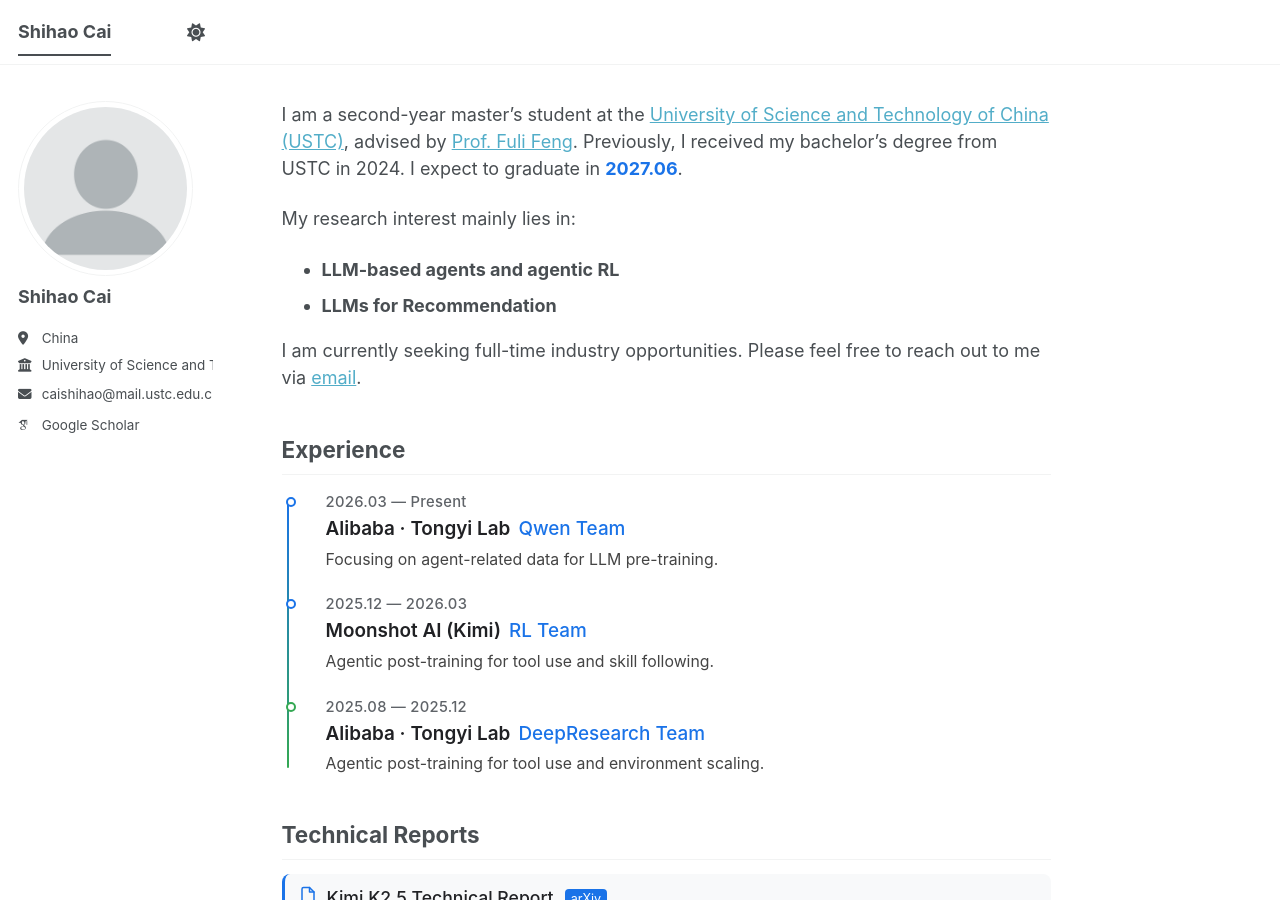
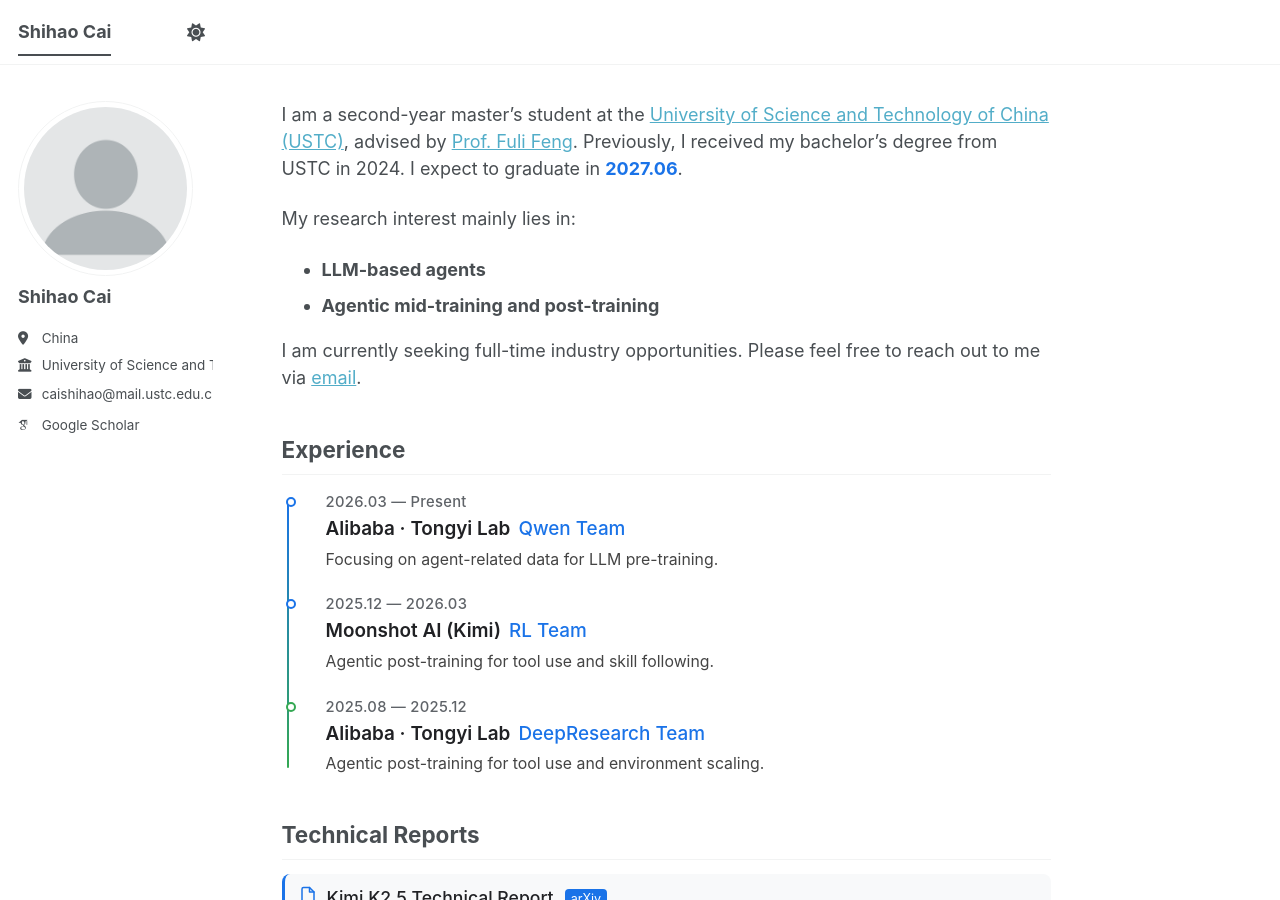
Before and after one commit to Lanyu0303/Lanyu0303.github.io, a Jekyll site: the page built from _pages/about.md, in a window 1280 px wide and 900 px high. Built offline with Jekyll 4.4.1, drawn with Linux system fonts in a browser that asks for light colours; some web fonts are replaced; a script bundle is joined from its source files by our own code; library files that are not in the unit come from our copies.

Commit message:
Update about.md

```diff
--- a/_pages/about.md
+++ b/_pages/about.md
@@ -10,8 +10,8 @@ I am a second-year master's student at the [University of Science and Technology
 
 My research interest mainly lies in:
 
-- **LLM-based agents and agentic RL**
-- **LLMs for Recommendation**
+- **LLM-based agents**
+- **Agentic mid-training and post-training**
 
 I am currently seeking full-time industry opportunities. Please feel free to reach out to me via [email](mailto:caishihao@mail.ustc.edu.cn).
 
```
